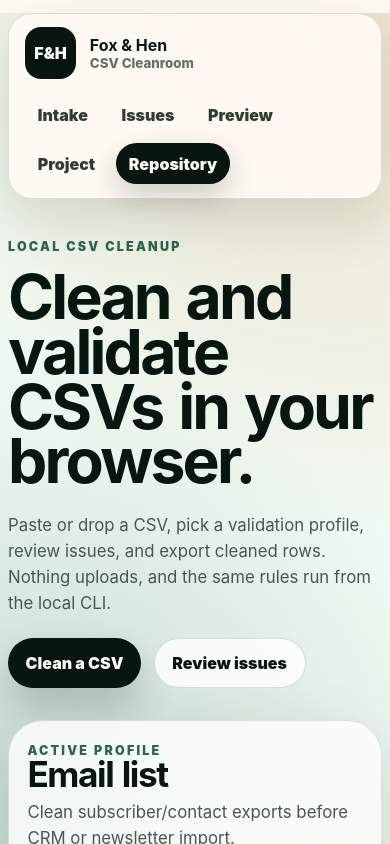
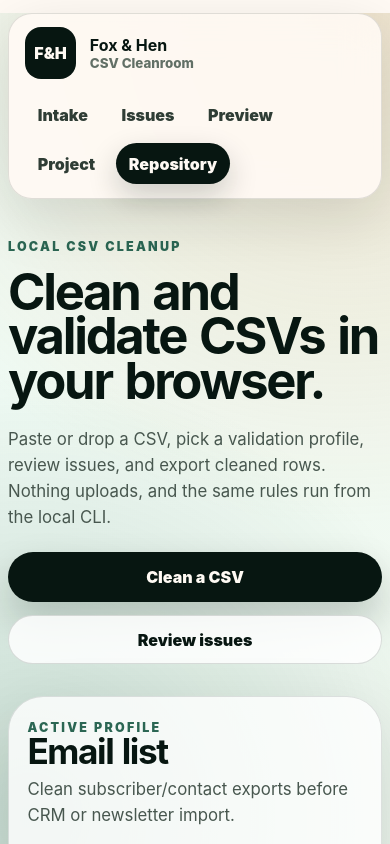
Before and after one commit to foxandhenllc/foxhen-csv-cleanroom, a React (Vite) app: page / in a window 390 px wide. Shown: the top 844 px of the page. Built offline with nearby package versions, Linux system fonts and the light colour scheme.

Commit message:
Polish CSV Cleanroom for public promotion
Improve mobile layout containment and keyboard focus behavior, make repository documentation links explicitly external, and refresh the README and social preview imagery.\n\nValidation: npm test; npm run build.

```diff
--- a/src/App.tsx
+++ b/src/App.tsx
@@ -51,12 +51,12 @@ function App() {
             <small>CSV Cleanroom</small>
           </span>
         </a>
-        <nav>
+        <nav aria-label="Primary navigation">
           <a href="#intake">Intake</a>
           <a href="#issues">Issues</a>
           <a href="#preview">Preview</a>
           <a href="#project">Project</a>
-          <a className="nav-button" href="https://github.com/foxandhenllc/foxhen-csv-cleanroom">Repository</a>
+          <a className="nav-button" href="https://github.com/foxandhenllc/foxhen-csv-cleanroom" target="_blank" rel="noreferrer">Repository</a>
         </nav>
       </header>
 
@@ -120,8 +120,8 @@ function App() {
               CSV Cleanroom keeps validation logic shared between the browser app and Node CLI, with synthetic fixtures, contribution docs, issue templates, and CI checks for maintainers.
             </p>
             <div className="hero-actions">
-              <a className="primary-action" href="https://github.com/foxandhenllc/foxhen-csv-cleanroom/blob/main/CONTRIBUTING.md">Contribute</a>
-              <a className="secondary-action" href="https://github.com/foxandhenllc/foxhen-csv-cleanroom/blob/main/ROADMAP.md">Roadmap</a>
+              <a className="primary-action" href="https://github.com/foxandhenllc/foxhen-csv-cleanroom/blob/main/CONTRIBUTING.md" target="_blank" rel="noreferrer">Contribute</a>
+              <a className="secondary-action" href="https://github.com/foxandhenllc/foxhen-csv-cleanroom/blob/main/ROADMAP.md" target="_blank" rel="noreferrer">Roadmap</a>
             </div>
           </div>
           <div className="project-health-grid">
--- a/src/styles.css
+++ b/src/styles.css
@@ -782,6 +782,7 @@ td small {
 }
 
 @media (max-width: 720px) {
+  body { overflow-x: hidden; }
   .site-header {
     position: relative;
     top: auto;
@@ -811,6 +812,11 @@ td small {
     padding: 2.5rem 0 2rem;
   }
 
+  main, .hero > * { min-width: 0; }
+  .hero-actions { display: grid; grid-template-columns: 1fr; }
+  .hero-actions > * { width: 100%; justify-content: center; }
+  .hero-console { min-width: 0; overflow: hidden; }
+
   .summary-grid,
   .use-case-strip,
   .profile-grid,
@@ -820,7 +826,8 @@ td small {
   }
 
   h1 {
-    font-size: clamp(2.7rem, 16vw, 4.5rem);
+    font-size: clamp(2.55rem, 13vw, 4rem);
+    overflow-wrap: anywhere;
   }
 
   .custom-profile-row {
```
Also changed, not shown: public/og.jpg, 1 other file (tests, documents, lock files or other folders).
